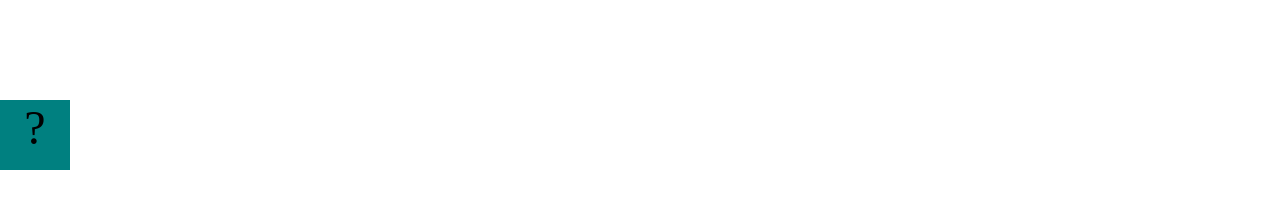
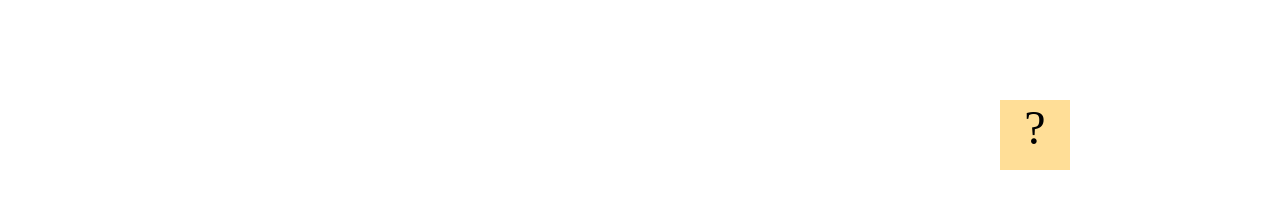
Before and after one commit to GavinCobb7339889/GavinCobb7339889.github.io, a plain HTML site: page fsd-projects/bouncing-box/index.html in a window 1280 px wide. Drawn offline with Linux system fonts and the light colour scheme.

Commit message:
todo 2 complete

```diff
--- a/fsd-projects/bouncing-box/index.html
+++ b/fsd-projects/bouncing-box/index.html
@@ -8,7 +8,7 @@
       .box {
         width: 70px;
         height: 70px;
-        background-color: teal;
+        background-color: rgb(255, 222, 151);
         font-size: 300%;
         text-align: center;
         user-select: none;
@@ -69,7 +69,7 @@
         //////////////////////////////////////////////////////////////////
 
         // TODO 2 - Variable declarations
-
+var positionX = 0
 
 
 
@@ -80,8 +80,8 @@
          * If the box drifts off the screen, turn it around!
          */
         function update() {
-
-
+positionX = positionX + 10;
+        moveBoxTo(positionX); // Moves box to x-position 200
 
 
         }
```
